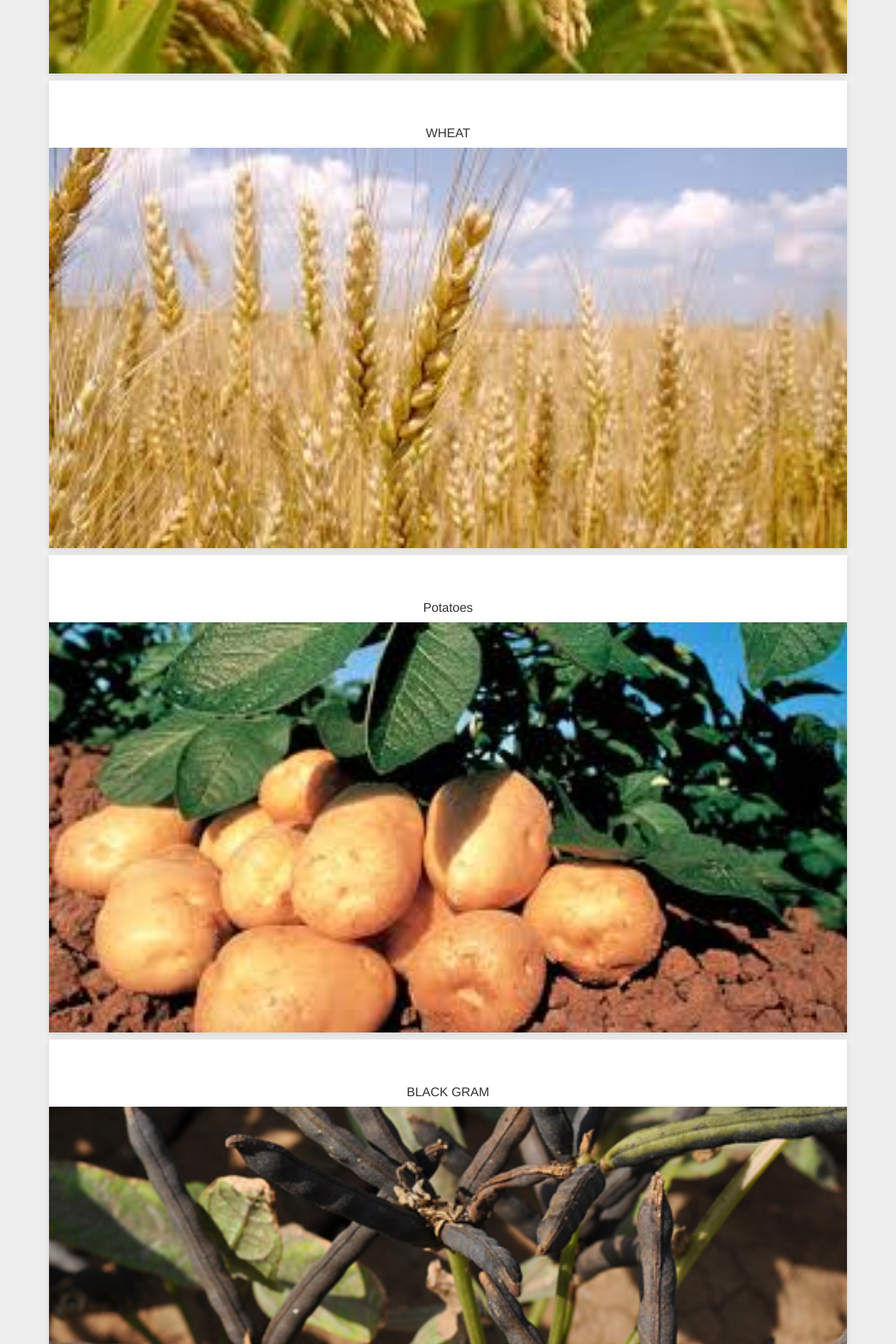
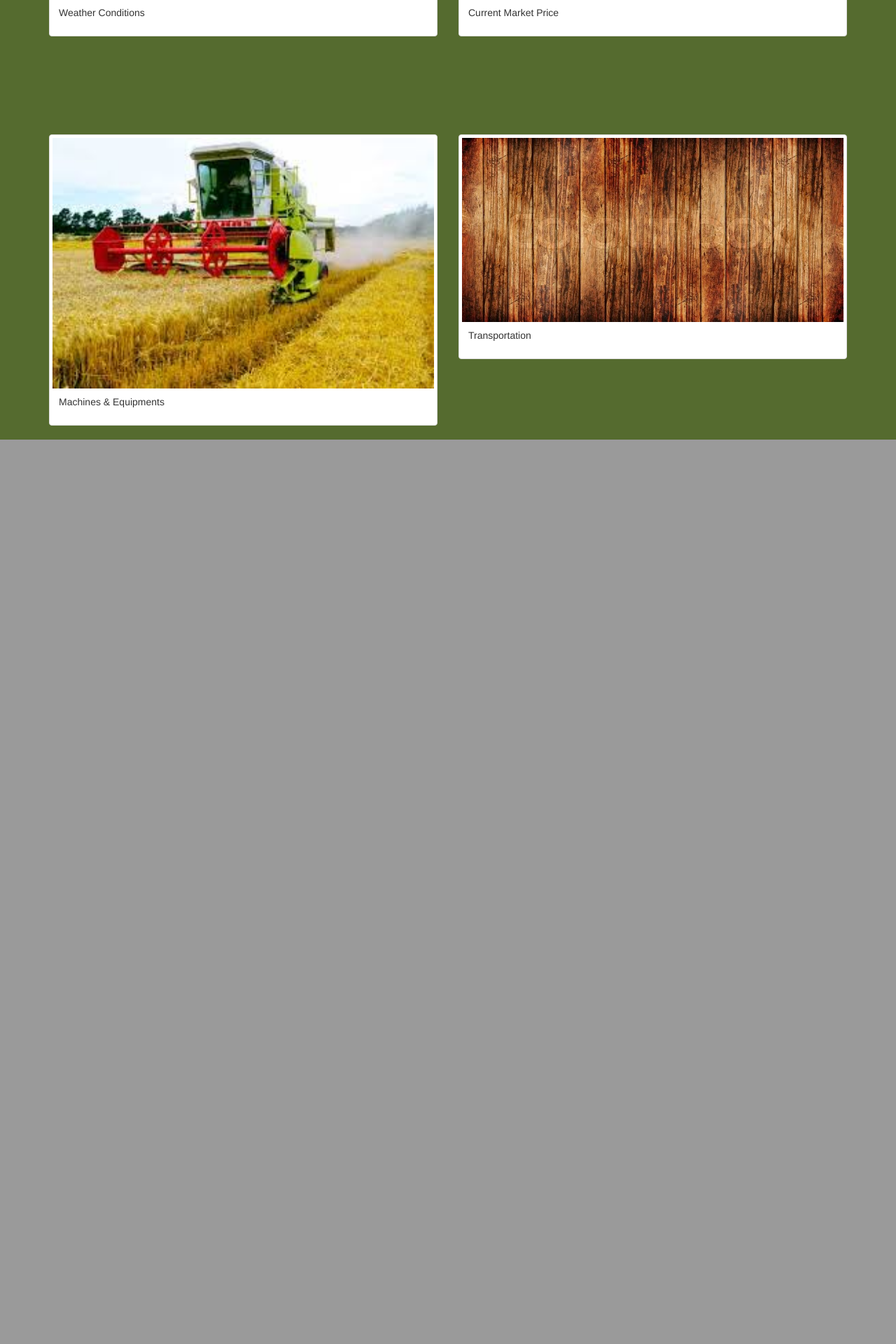
Before and after one commit to mridul-arora/HACKATHON2.0, a PHP site: page / in a window 1280 px wide. Shown: the part 1667-3587 px from the top of the page at 70% size. After the commit the page ends 2295 px from the top, so only its background shows below. Run offline with PHP 8.4, Linux system fonts and the light colour scheme.

Commit message:
index.php

```diff
--- a/index.php
+++ b/index.php
@@ -1,5 +1,6 @@
 <!DOCTYPE html>
 <html lang="en">
+
 <head>
     <link rel="stylesheet" type="text/css" href="Assets/css/style.css" />
     <title>Agriculture</title>
@@ -13,12 +14,13 @@
     .navbar.navbar-default {
         margin-bottom: 0;
     }
+
     body {
-        background: #eee
+        background-color: darkolivegreen;
     }
 
     .container-fluid {
-       /* max-width: 1200px;*/
+
     }
 
     header {
@@ -31,24 +33,15 @@
         }
     }
 
-    .card {
-        background: #fff;
-        box-shadow: 0 3px 10px rgba(0, 0, 0, 0.1);
-        img {
-            width: 100%;
+
+    .minus {
+        margin-top: -6vh;
+        text-align: center;
     }
+    .row{
+        margin-top: 15vh;
     }
-
-    [class*="row"] {
-        margin-bottom: 1em;
-        justify-content: center;
-    }
-
-    [class*="col-"] {
-        background: #efefef;
-        border: 1px solid #ddd;
-        padding-top: .75rem;
-        padding-bottom: .75rem;
+    .row img{
         width: 100%;
     }
 
@@ -60,13 +53,14 @@
             <ul class="nav navbar-nav navbar-right">
                 <li><a href="index.php">Home</a></li>
                 <li><a href="AboutUs/index.php">About Us</a></li>
-             <li><a href="#"><span class="glyphicon glyphicon-user"></span> Sign Up</a></li>
-            <li><a href="#"><span class="glyphicon glyphicon-log-in"></span> Login</a></li>
+                <li><a href="SignUp/index.php"><span class="glyphicon glyphicon-user"></span> Sign Up</a></li>
+                <li><a href="SignIn/index.php"><span class="glyphicon glyphicon-log-in"></span> Login</a></li>
                 <li><a href=" ContactUs/index.php ">Contact Us</a></li>
             </ul>
         </div>
     </nav>
 
+    <!--carousel-->
     <div class="container-fluid">
         <div class="row">
             <div id="myCarousel" class="carousel slide" data-ride="carousel">
@@ -117,151 +111,53 @@
         </div>
     </div>
 
-    <!--<div class="container-fluid">
+   <div class="container">
   <div class="row">
-            <div class="card-deck">
-                <div class="card"><a href="#">
-        <img class="card-img-top" src="../Assets/images/tt.jpg" alt="Card image cap">
-        <div class="card-block">
-          <CENTER><h4 class="card-title">THRESHER</h4></CENTER>
+    <div class="col-md-6">
+      <div class="thumbnail">
+        <a href="/Weather/index.php">
+          <img src="Assets/images/sky.jpg" alt="Lights">
+          <div class="caption">
+            <p>Weather Conditions</p>
           </div>
         </a>
       </div>
-            <div class="card">
-                <img class="card-img-top" src="../Assets/images/ch.jpg" alt="Card image cap">
-                <div class="card-block">
-                    <CENTER>
-                        <h4 class="card-title">COMBINE HARVESTER</h4>
-                    </CENTER>
+    </div>
+    <div class="col-md-6">
+      <div class="thumbnail">
+        <a href="/Crops/index.php">
+          <img src="Assets/images/buycrops.jpg" alt="Fjords">
+          <div class="caption">
+            <p>Current Market Price</p>
+          </div>
+        </a>
       </div>
     </div>
-            <div class="card">
-                <img class="card-img-top" src="../Assets/images/vc.jpg" alt="Card image cap">
-                <div class="card-block">
-                    <CENTER>
-                        <h4 class="card-title">VERTICAL CONVEYOR REAPER</h4>
-                    </CENTER>
-
+  </div>
+  <div class="row">
+    <div class="col-md-6">
+      <div class="thumbnail">
+        <a href="/Mach&Equip/index.php">
+          <img src="Assets/images/ch.jpg" alt="machines" >
+          <div class="caption">
+            <p>Machines & Equipments</p>
+          </div>
+        </a>
+      </div>
+    </div>
+    <div class="col-md-6">
+      <div class="thumbnail">
+        <a href="/Transport/index.php">
+          <img src="Assets/images/12.jpg" alt="transport" >
+          <div class="caption">
+            <p>Transportation</p>
+          </div>
+        </a>
       </div>
     </div>
   </div>
 </div>
-    </div>
-  <!-- <div class="container-fluid">
 
-                    </div>-->
+</body>
 
-   <!--<div class="container-fluid">
-        <div class="row">
-            <div class="col-md-6 col-xl-6 col-xs-12" style="margin:30px 0px;">
-                <div class="well">
-                    <div class="card-body"><a href="../HACKATHON2.0/Crops/index.php">Crops</a></div>
-                </div>
-            </div>
-            <div class="col-md-6 col-xl-6 col-xs-12" style="margin:30px 0px;">
-                <div class="well">
-                    <div class="card-body"><a href="Mach&Equip/index.php">Machines</a></div>
-                </div>
-
-            </div>
-        </div>
-        <div class="row">
-            <div class="col-md-6 col-xl-6 col-xs-12" style="margin:30px 0px;">
-                <div class="well">
-                    <div class="card-body"><a href="../HACKATHON2.0/Weather/index.php">Weather</a></div>
-                </div>
-            </div>
-            <div class="col-md-6 col-xl-6 col-xs-12" style="margin:30px 0px;">
-                <div class="well">
-                    <div class="card-body"><a href="../HACKATHON2.0/Transport/index.php">Transport</a></div>
-                </div>
-
-            </div>
-        </div>
-        <div class="row">
-            <div class="col-md-6 col-xl-6 col-xs-12" style="margin:30px 0px;">
-                <div class="well">x
-                    <div class="card-body"><a href="../HACKATHON2.0/Labour/index.php">Labour</a></div>
-                </div>
-            </div>
-            <div class="col-md-6 col-xl-6 col-xs-12" style="margin:30px 0px;">
-                <div class="well">
-                    <div class="card-body"><a href="../HACKATHON2.0/Water/index.php">Water</a></div>
-                </div>
-
-            </div>
-        </div>
-    </div>-->
-    <div class="container">
-            <div class="card-deck">
-                <div class="card text-center">
-                    <div class="card-block">
-                        <h4 class="card-title">RICE</h4>
-                        <p class="card-text">
-                        </p>
-                    </div>
-                    <div class="card-footer">
-                        <img src="../Assets/images/r.jpg">
-                    </div>
-                </div>
-
-                <div class="card text-center">
-                    <div class="card-block">
-                        <h4 class="card-title">WHEAT</h4>
-                         <p class="card-text">
-
-                        </p>
-                    </div>
-                    <div class="card-footer">
-                         <img src="../Assets/images/w.jpg">
-                    </div>
-                </div>
-
-                <div class="card text-center">
-                    <div class="card-block">
-                        <h4 class="card-title">Potatoes</h4>
-                        <p class="card-text">
-                        </p>
-                    </div>
-                    <div class="card-footer">
-                       <img src="../Assets/images/pp.jpg">
-                             </div>
-                </div>
-            </div>
-    <div class="card-deck mt-20">
-        <div class="card text-center">
-            <div class="card-block">
-                <h4 class="card-title">BLACK GRAM</h4>
-                <p class="card-text">
-                </p>
-            </div>
-             <div class="card-footer">
-                 <img src="../Assets/images/bbb.jpg">
-            </div>
-        </div>
-
-        <div class="card text-center">
-            <div class="card-block">
-                <h4 class="card-title">CABBAGE</h4>
-                <p class="card-text">
-
-                </p>
-            </div>
-            <div class="card-footer">
-                <img src="../Assets/images/cab.jpg">
-            </div>
-             </div>
-        <div class="card text-center">
-            <div class="card-block">
-                <h4 class="card-title">BRINJAL</h4>
-                <p class="card-text">
-                </p>
-            </div>
-            <div class="card-footer">
-                 <img src="../Assets/images/br.jpg">
-            </div>
-        </div>
-    </div>
-</div>
-    </body>
 </html>
```
Lines whose indentation alone changed are shown as unchanged.
